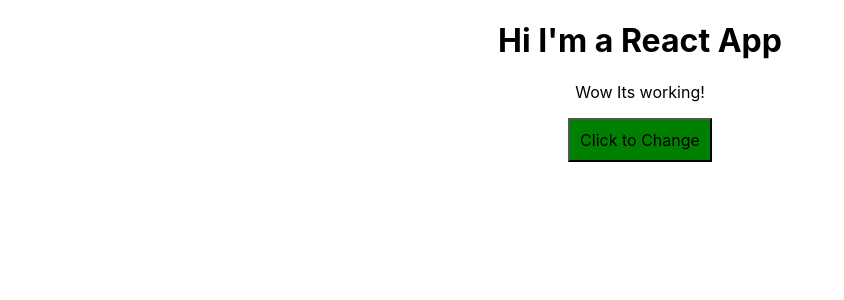
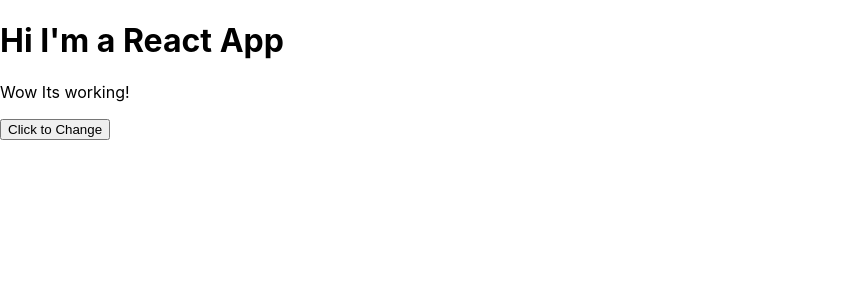
Before and after one commit to sanjeev2106/my-app, a React app: page / in a window 1280 px wide. Shown: the top 300 px of the page, without its empty margins (0-844 px from the left). Built offline with nearby package versions, Linux system fonts and the light colour scheme.

Commit message:
applying dynamic CSS modules classe

```diff
--- a/config/webpack.config.js
+++ b/config/webpack.config.js
@@ -394,6 +394,9 @@
               use: getStyleLoaders({
                 importLoaders: 1,
                 sourceMap: isEnvProduction && shouldUseSourceMap,
+                modules:true,
+                localIdentName:'[name]__[local]__[hash:base64:5]',
+                getLocalIdent: getCSSModuleLocalIdent,
               }),
               // Don't consider CSS imports dead code even if the
               // containing package claims to have no side effects.
--- a/src/App.css
+++ b/src/App.css
@@ -45,7 +45,7 @@
   font-weight: bold;
 }
 
-.button{
+.Button{
   background-color: green;
   font: inherit;
   border: 1px solid blur;
@@ -53,7 +53,15 @@
   cursor: pointer;
 }
 
-.button:hover {
+.Button:hover {
   background-color: lightgreen;
   color: black;
 }
+
+.Button.Red{
+  background-color: red;
+}
+
+.Button.Red:hover{
+  background-color: salmon;
+}
--- a/src/App.js
+++ b/src/App.js
@@ -1,6 +1,5 @@
 import React, { Component } from 'react';
-import './App.css';
-import styled from 'styled-components'
+import classes from './App.css';
 import Person from './Person/Person';
 
 class App extends Component{
@@ -48,20 +47,10 @@
   }
 
   render(){
-// inline styling
-    // const myStyle = {
-    //   backgroundColor: 'green',
-    //   font: 'inherit',
-    //   border: '1px solid blur',
-    //   padding: '10px',
-    //   cursor: 'pointer',
-    //   ':hover': {
-    //     backgroundColor: '#d9ff66',
-    //     color: 'black'
-    //   }
-    // };
 
     let persons = null;
+
+    let btnClass = [classes.Button];
 
     if(this.state.showPerson){
       persons = (
@@ -77,29 +66,25 @@
             })}
         </div>
       )
-      // myStyle.backgroundColor= 'red';
 
-      // myStyle[':hover'] = {
-      //   backgroundColor: '#ff8080',
-      //   color: 'black'
-      // }
+      btnClass.push(classes.Red);
 
-      const classes = [];
+      const assignedClasses = [];
 
       if(this.state.persons.length <=2){
-        classes.push('red'); // classes = [red]
+        assignedClasses.push(classes.red); // classes = [red]
       }
       if(this.state.persons.length <=1){
-        classes.push('bold'); //classes = [red, bold] and classes.join('' ) will be 'red bold'
+        assignedClasses.push(classes.bold); //classes = [red, bold] and classes.join('' ) will be 'red bold'
       }
 
-      var myClass = classes.join(' ');
+      var myClass = assignedClasses.join(' ');
     }
     return (
-        <div className="App">
+        <div className={classes.App}>
           <h1>Hi I'm a React App</h1>
           <p className={myClass}>Wow Its working!</p>
-          <button className='button' onClick={this.togglePersonHandler}>Click to Change</button>
+          <button className={btnClass.join(' ')} onClick={this.togglePersonHandler}>Click to Change</button>
           {persons}
         </div>
     )
```
